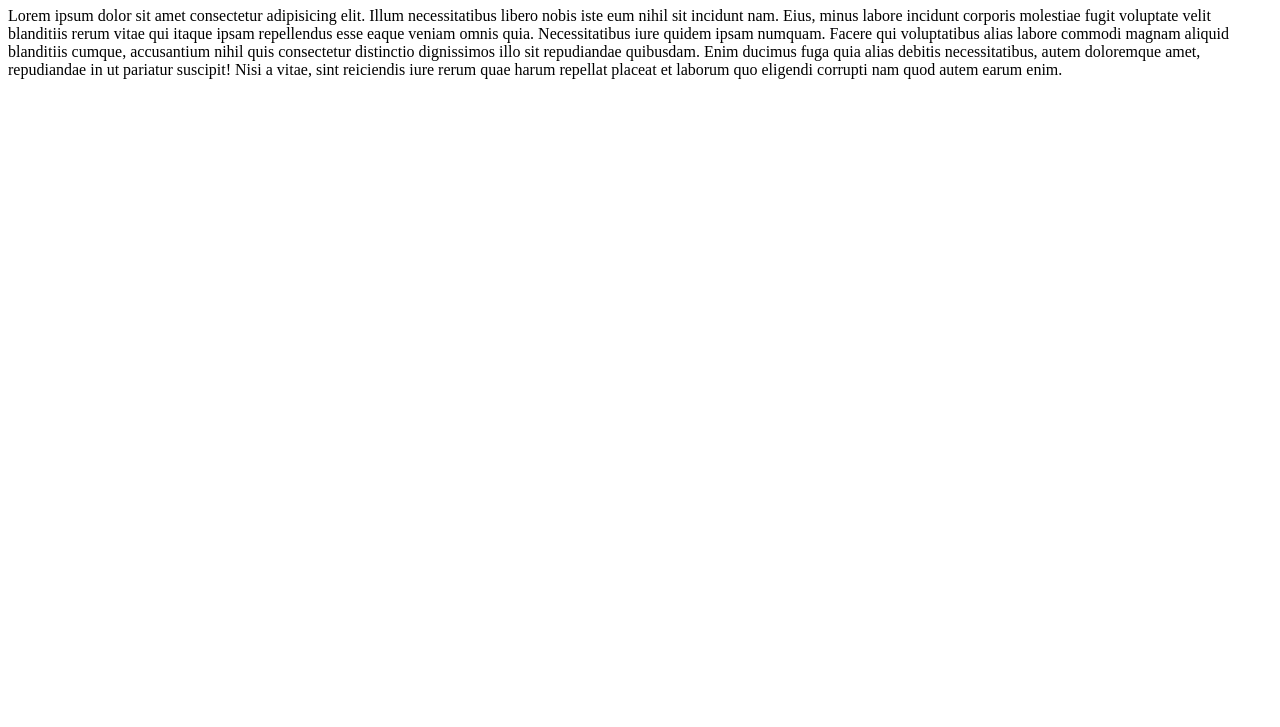
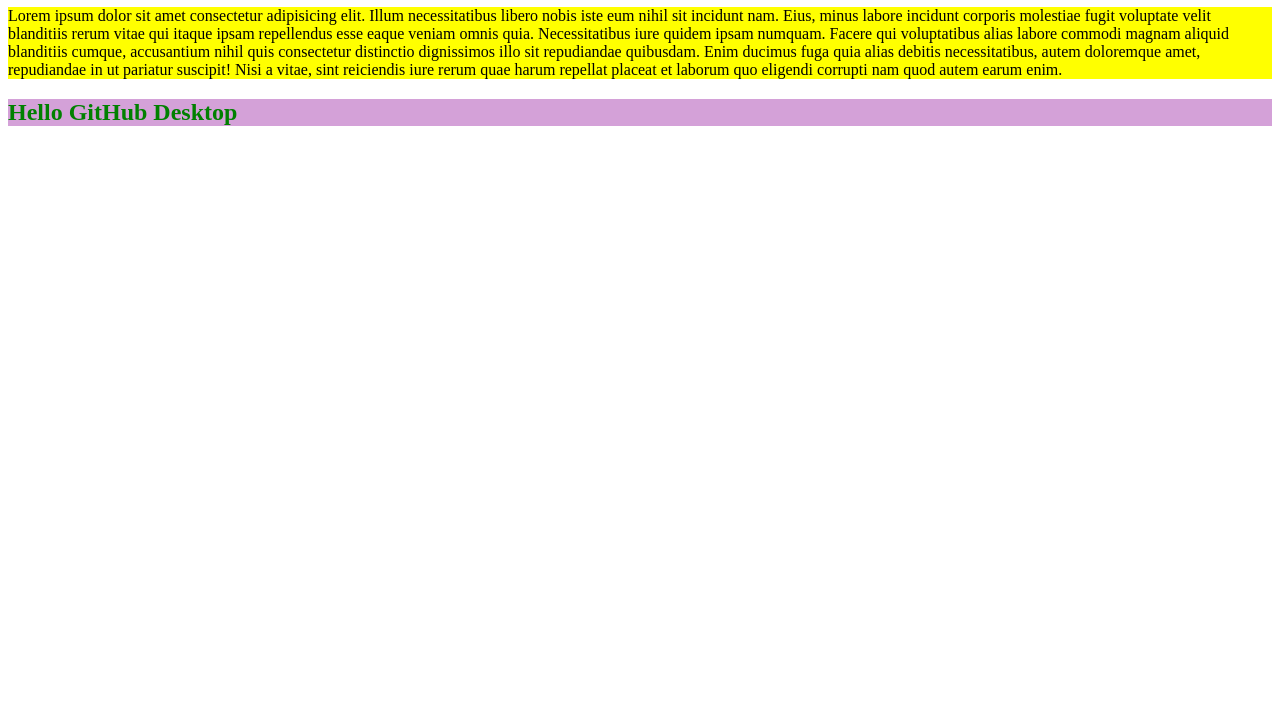
Before and after one commit to Cat-celestial/kirillkoten-ort-course, a plain HTML site: page index.html in a window 1280 px wide. Shown: the part 73-800 px from the top of the page. Drawn offline with Linux system fonts and the light colour scheme.

Commit message:
second commit

```diff
--- a/index.html
+++ b/index.html
@@ -5,6 +5,7 @@
     <meta charset="UTF-8">
     <meta name="viewport" content="width=device-width, initial-scale=1.0">
     <title>Document</title>
+    <link rel="stylesheet" href="style.css">
 </head>
 
 <body>
@@ -17,6 +18,8 @@
         distinctio dignissimos illo sit repudiandae quibusdam. Enim ducimus fuga quia alias debitis necessitatibus,
         autem doloremque amet, repudiandae in ut pariatur suscipit! Nisi a vitae, sint reiciendis iure rerum quae harum
         repellat placeat et laborum quo eligendi corrupti nam quod autem earum enim.</p>
+
+    <h2>Hello GitHub Desktop</h2>
 </body>
 
 </html>
--- a/style.css
+++ b/style.css
@@ -5,3 +5,8 @@ h1 {
 p {
     background-color: yellow;
 }
+
+h2 {
+    color: green;
+    background-color: #d4a1d8;
+}
```
